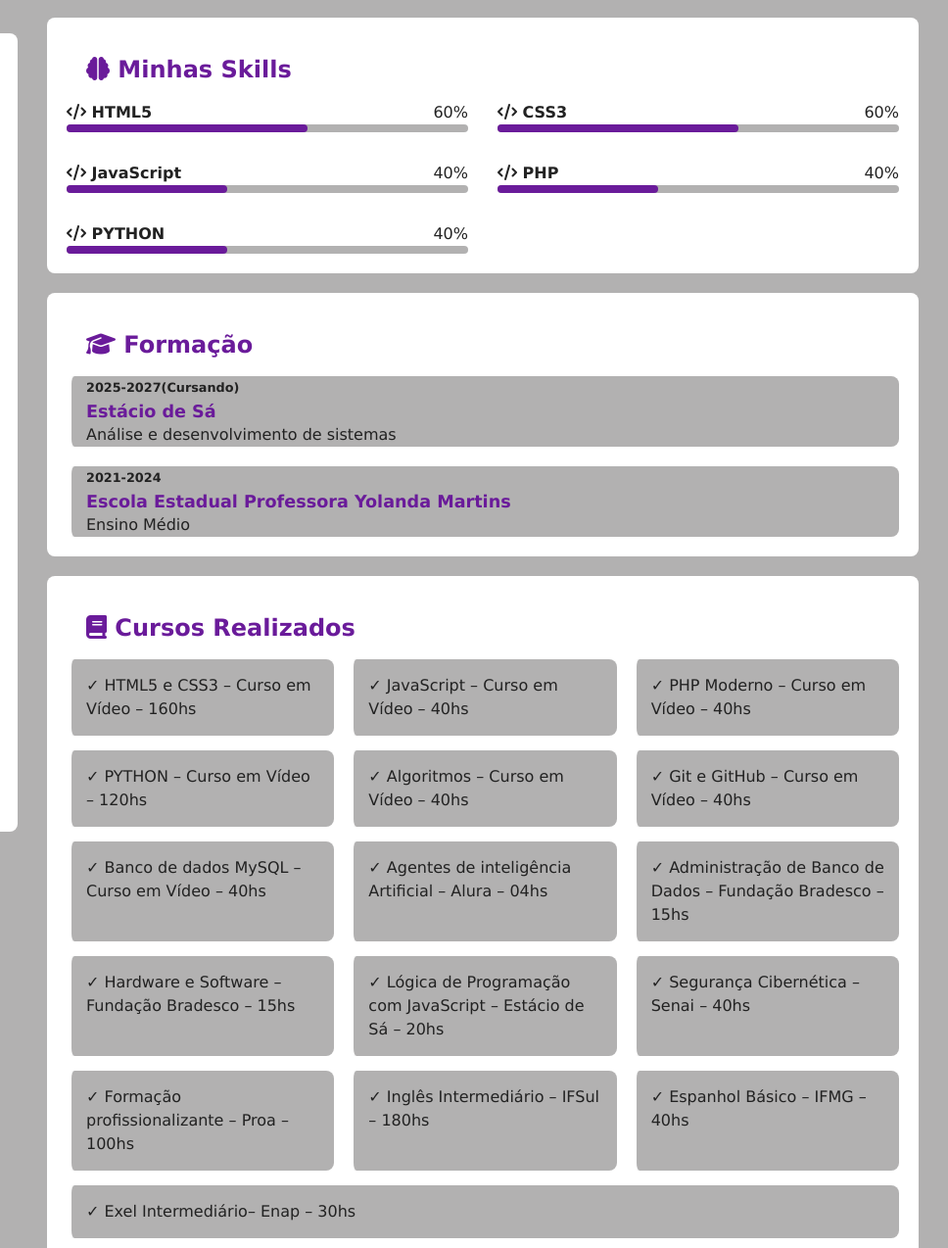
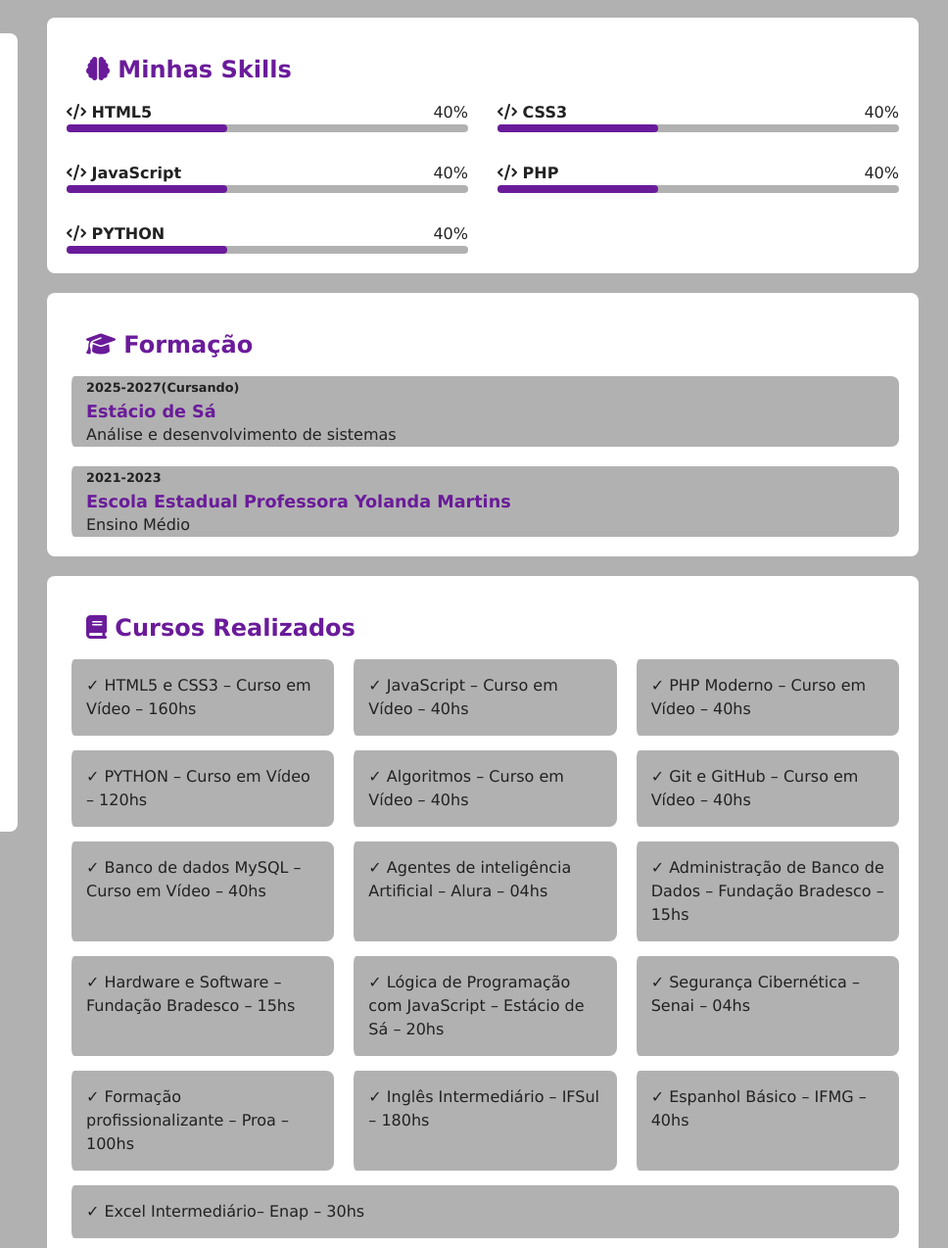
Before and after one commit to Thais286/Portif-lioOficial, a plain HTML site: page index.html in a window 1280 px wide. Shown: the part 46-1320 px from the top of the page at 98% size, 312-1280 px from the left. Drawn offline with Linux system fonts and the light colour scheme.

Commit message:
alteração em erros de portugues

```diff
--- a/index.html
+++ b/index.html
@@ -53,16 +53,16 @@
         <div class="item">
             <div class="info">
                 <span class="nome"><i class="fa-solid fa-code"></i> HTML5</span>
-                <span class="porcent">60%</span>
+                <span class="porcent">40%</span>
             </div>
-            <div class="barra"><div class="progresso" style="width: 60%;"></div></div>
+            <div class="barra"><div class="progresso" style="width: 40%;"></div></div>
         </div>
         <div class="item">
             <div class="info">
                 <span class="nome"><i class="fa-solid fa-code"></i> CSS3</span>
-                <span class="porcent">60%</span>
+                <span class="porcent">40%</span>
             </div>
-            <div class="barra"><div class="progresso" style="width: 60%;"></div></div>
+            <div class="barra"><div class="progresso" style="width: 40%;"></div></div>
         </div>
         <div class="item">
             <div class="info">
@@ -93,7 +93,7 @@
 
                 <div id="formacao-container">
                     <div class="curso">
-                       <p class="periodo">2021-2024</p>
+                       <p class="periodo">2021-2023</p>
                        <h3 class="instituicao">Escola Estadual Professora Yolanda Martins</h3>
                        <p class="titulacao">Ensino Médio</p>
                     </div>
@@ -123,11 +123,11 @@
                 <li>✓ Administração de Banco de Dados – Fundação Bradesco – 15hs</li>
                 <li>✓ Hardware e Software – Fundação Bradesco – 15hs</li>
                 <li>✓ Lógica de Programação com JavaScript – Estácio de Sá – 20hs</li>
-                <li>✓ Segurança Cibernética – Senai – 40hs</li>
+                <li>✓ Segurança Cibernética – Senai – 04hs</li>
                  <li>✓ Formação profissionalizante – Proa – 100hs</li>
                 <li>✓ Inglês Intermediário – IFSul – 180hs</li>
                 <li>✓ Espanhol Básico – IFMG – 40hs</li>
-                <li>✓ Exel Intermediário– Enap – 30hs</li>
+                <li>✓ Excel Intermediário– Enap – 30hs</li>
             </ul>
          </article><!--fim section#cursos-->
 
```
